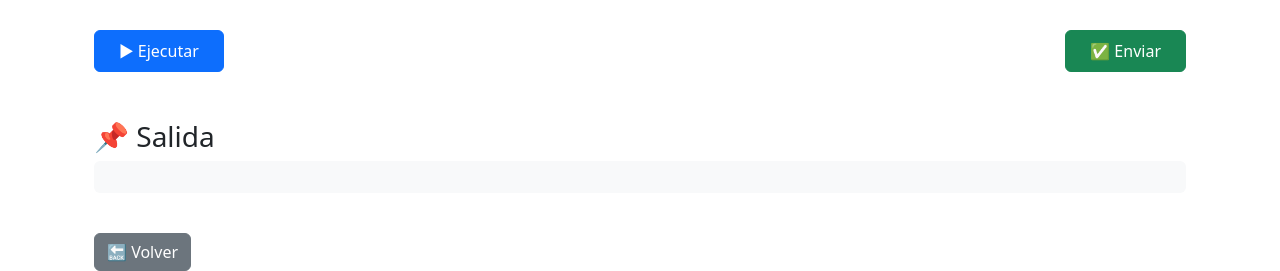
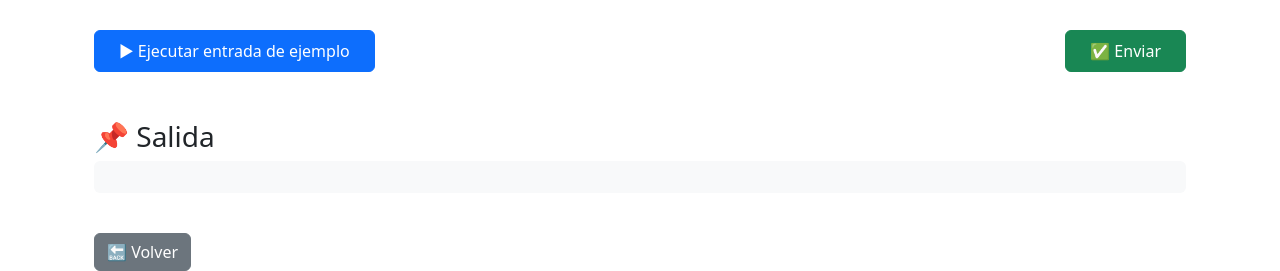
Before and after one commit to LukasSchadeV/P-memoria, a Django app: page /juez/problema/1/ in a window 1280 px wide. Shown: the part 994-1265 px from the top of the page. Run offline with Django 5.2, Linux system fonts and the light colour scheme; data comes from the database, SQL or seed files in the repository.

Commit message:
boton Ejecutar entrada de ejemplo

```diff
--- a/juez/templates/juez/detalle_problema.html
+++ b/juez/templates/juez/detalle_problema.html
@@ -28,7 +28,7 @@
     <textarea id="code-editor" class="w-100 h-60 p-3 bg-dark text-white rounded border-0" placeholder="Escribe tu código en C aquí..." style="min-height: 300px;"></textarea>
 
     <div class="d-flex justify-content-between mt-4">
-        <button id="run-code" class="btn btn-primary px-4 py-2">▶ Ejecutar</button>
+        <button id="run-code" class="btn btn-primary px-4 py-2">▶ Ejecutar entrada de ejemplo</button>
         <button id="submit-code" class="btn btn-success px-4 py-2">✅ Enviar</button>
     </div>
 
--- a/juez/views.py
+++ b/juez/views.py
@@ -64,7 +64,7 @@ def detalle_problema(request, problema_id):
 
 @csrf_exempt
 def execute_c_code(request, problema_id):
-    """Ejecuta el código sin verificar la salida"""
+    """Ejecuta el código con la entrada de ejemplo del problema"""
     if request.method == "POST":
         try:
             data = json.loads(request.body)
@@ -73,12 +73,16 @@ def execute_c_code(request, problema_id):
             if not code:
                 return JsonResponse({"output": "Error: No code provided"}, status=400)
 
+            problema = get_object_or_404(Problema, id=problema_id)
+            entrada_ejemplo = problema.entrada_ejemplo.strip()
+
             with tempfile.NamedTemporaryFile(delete=False, suffix=".c") as temp_source:
                 temp_source.write(code.encode())
                 temp_source_path = temp_source.name
 
             executable_path = temp_source_path.replace(".c", "")
 
+            # ✅ Compilar código C
             compile_process = subprocess.run(
                 ["gcc", temp_source_path, "-o", executable_path],
                 capture_output=True, text=True
@@ -87,11 +91,27 @@ def execute_c_code(request, problema_id):
             if compile_process.returncode != 0:
                 return JsonResponse({"output": "Compilation Error:\n" + compile_process.stderr}, status=401)
 
+            # ✅ Crear archivo temporal con la entrada de ejemplo
+            with tempfile.NamedTemporaryFile(delete=False, suffix=".txt") as temp_input:
+                temp_input.write((entrada_ejemplo + "\n").encode())
+                temp_input_path = temp_input.name
+
+            # ✅ Ejecutar el código con la entrada de ejemplo
             execute_process = subprocess.run(
-                [executable_path], capture_output=True, text=True, timeout=5
+                [executable_path],
+                stdin=open(temp_input_path, "rb"),
+                capture_output=True,
+                text=True,
+                timeout=5
             )
 
-            return JsonResponse({"output": execute_process.stdout + execute_process.stderr}, status=200)
+            # ✅ Capturar la salida normal y de error
+            output = execute_process.stdout + execute_process.stderr
+
+            # Limpiar archivos temporales
+            os.remove(temp_input_path)
+
+            return JsonResponse({"output": output.strip()}, status=200)
 
         except subprocess.TimeoutExpired:
             return JsonResponse({"output": "Execution timed out."}, status=408)
@@ -102,6 +122,7 @@ def execute_c_code(request, problema_id):
                 os.remove(executable_path)
 
     return JsonResponse({"error": "Invalid request"}, status=400)
+
 
 @csrf_exempt
 def submit_c_code(request, problema_id):
```
